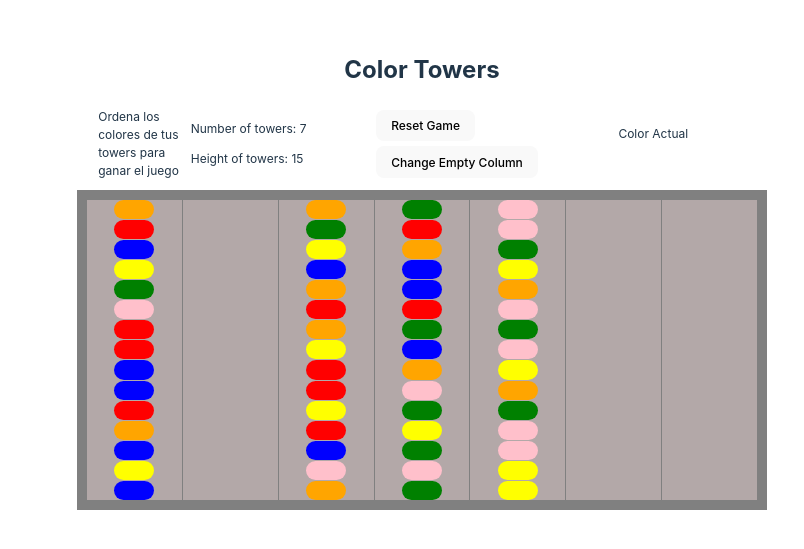
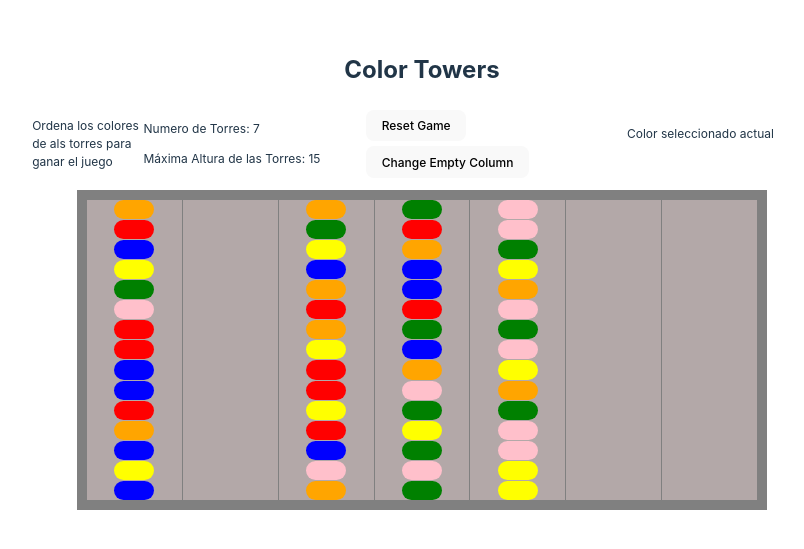
Before and after one commit to AlfredoAdrian/Practicas-React, a React (Vite) app in the folder 01-ColorTowers/: page / in a window 1280 px wide. Shown: the part 129-678 px from the top of the page, without its empty margins (218-1022 px from the left). Built offline with nearby package versions, Linux system fonts and the light colour scheme.

Commit message:
ajuste descripcion

```diff
--- a/01-ColorTowers/src/App.tsx
+++ b/01-ColorTowers/src/App.tsx
@@ -134,11 +134,11 @@ function App() {
         <h2>Color Towers</h2>
         <section className="Info">
           <div className="InfoGame">
-            Ordena los colores de tus towers para ganar el juego
+            Ordena los colores de als torres para ganar el juego
           </div>
           <div className="TowersInfo">
-            <p>Number of towers: {numberTowers}</p>
-            <p>Height of towers: {heigthtowers}</p>
+            <p>Numero de Torres: {numberTowers}</p>
+            <p>Máxima Altura de las Torres: {heigthtowers}</p>
           </div>
           <div className="ButtonsGame">
             <button onClick={resetGame}>Reset Game</button>
@@ -147,7 +147,7 @@ function App() {
             </button>
           </div>
           <div className="ItemActualinfo">
-            Color Actual
+            Color seleccionado actual
             <div
               className="SquareColor"
               style={{ backgroundColor: itemSelected.color }}
```
